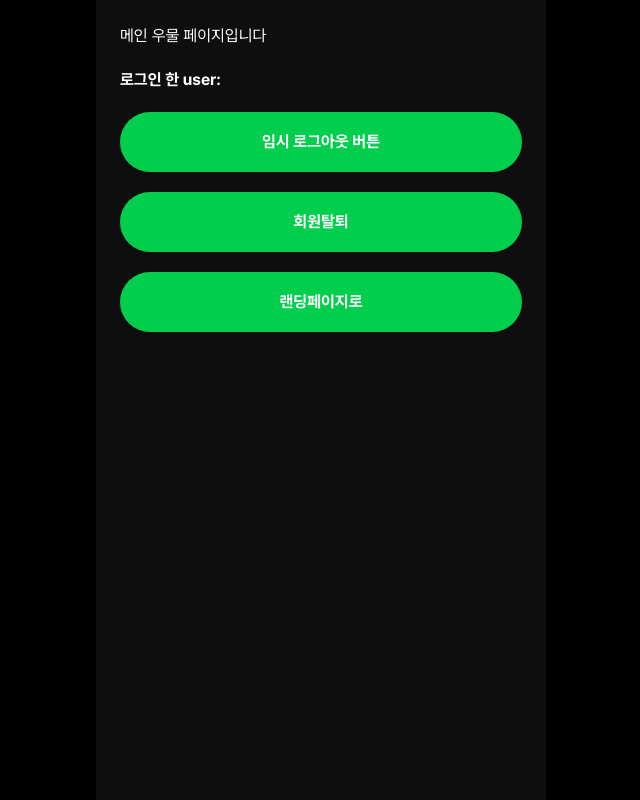
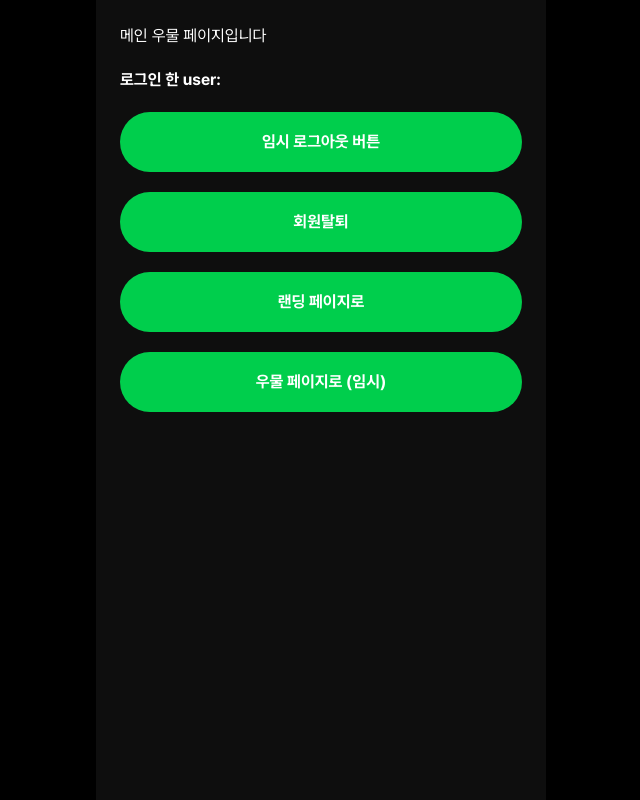
Before and after one commit to Team-Frolog/Frolog_Web, a Next.js app: page / in a window 1280 px wide. Shown: the whole page, without its empty margins (319-959 px from the left). Built offline with nearby package versions, Linux system fonts and the light colour scheme; no server answers; what @frolog/frolog-api would draw is missing.

Commit message:
[Test/#31]: 테스트용 버튼 추가

```diff
--- a/src/app/(default)/(well)/page.tsx
+++ b/src/app/(default)/(well)/page.tsx
@@ -40,7 +40,8 @@ function WellPage() {
       </span>
       <Button onClick={handleSignOut}>임시 로그아웃 버튼</Button>
       <Button onClick={handleQuit}>회원탈퇴</Button>
-      <Button onClick={() => router.push('/landing')}>랜딩페이지로</Button>
+      <Button onClick={() => router.push('/landing')}>랜딩 페이지로</Button>
+      <Button onClick={() => router.push('/well')}>우물 페이지로 (임시)</Button>
     </div>
   );
 }
```
